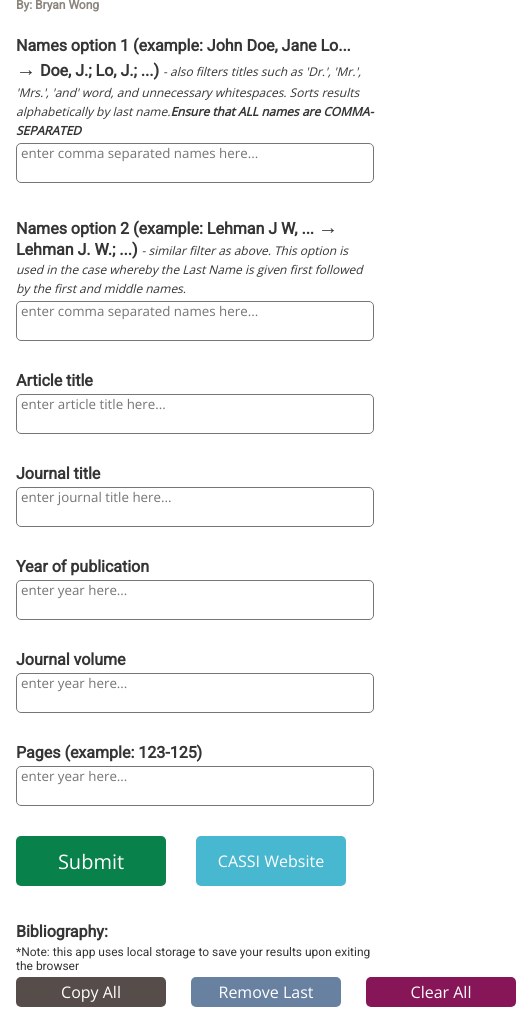
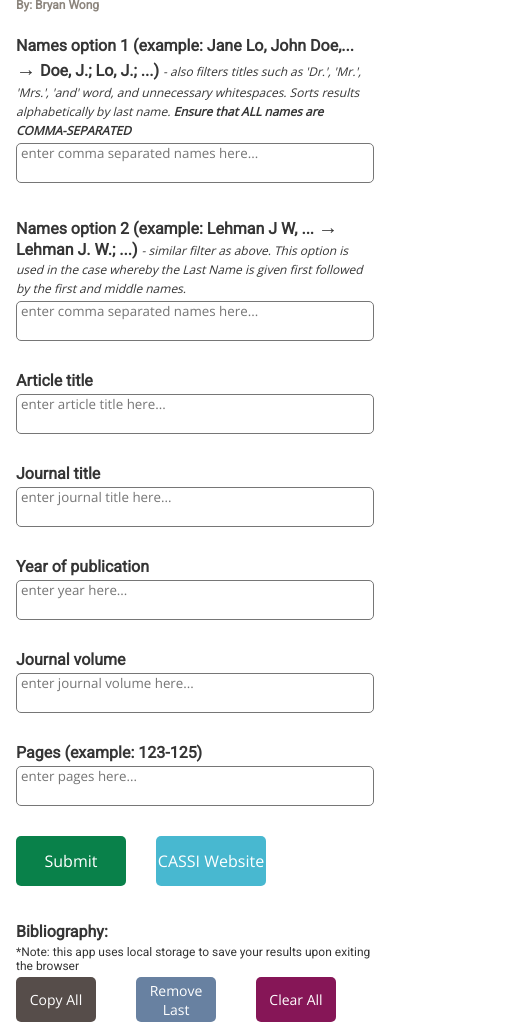
Before and after one commit to BryanWZC/acs-citation-tool, a website: page views/index.html in a window 390 px wide. Shown: the part 94-1118 px from the top of the page, 516 px wide, since content can reach past the window. Drawn offline with nearby package versions, Linux system fonts and the light colour scheme; files that its build step writes are made by us from their sources.

Commit message:
updated mobile and tablet views

```diff
--- a/public/index.css
+++ b/public/index.css
@@ -149,6 +149,7 @@ span.span-year {
     font-weight: bold;
 }
 
+/*** For Tablet Views ***/
 @media only screen and (max-width: 800px) {
     body {
         flex-direction: column;
@@ -163,3 +164,22 @@ span.span-year {
         padding-top: 0;
     }
 }
+
+/*** For Mobile Views ***/
+@media only screen and (max-width: 500px) {
+    #button-container {
+        width: 250px;
+    }
+    .btn.submit, .btn.cassi {
+        width: 110px;
+        font-size: 16px;
+    }
+    #copy-clear-container {
+        width: 320px;
+    }
+    .btn.copy, .btn.clear, .btn.remove {
+        width: 80px;
+        height: 45px;
+        font-size: 14px;
+    }
+}
--- a/views/index.html
+++ b/views/index.html
@@ -12,7 +12,7 @@
     <div id='left-container'>
         <h1>ACS Citation Tool (online articles only)</h1>
         <p id='self'>By: Bryan Wong</p>
-        <p>Names option 1 (example: John Doe, Jane Lo... <span class='arrow'>&#8594;</span> Doe, J.; Lo, J.; ...) <span class='desc'>- also filters titles such as 'Dr.', 'Mr.', 'Mrs.', 'and' word, and unnecessary whitespaces. Sorts results alphabetically by last name.<b>Ensure that ALL names are COMMA-SEPARATED</b></span></p>
+        <p>Names option 1 (example: Jane Lo, John Doe,... <span class='arrow'>&#8594;</span> Doe, J.; Lo, J.; ...) <span class='desc'>- also filters titles such as 'Dr.', 'Mr.', 'Mrs.', 'and' word, and unnecessary whitespaces. Sorts results alphabetically by last name. <b>Ensure that ALL names are COMMA-SEPARATED</b></span></p>
         <textarea id='names-input' autocomplete='off' placeholder='enter comma separated names here...'></textarea>
         <p>Names option 2 (example: Lehman J W, ... <span class='arrow'>&#8594;</span> Lehman J. W.; ...) <span class='desc'>- similar filter as above. This option is used in the case whereby the Last Name is given first followed by the first and middle names.</span></p>
         <textarea id='names-input-2' autocomplete='off' placeholder='enter comma separated names here...'></textarea>
@@ -23,9 +23,9 @@
         <p>Year of publication</p>
         <textarea id='year' autocomplete='off' placeholder='enter year here...'></textarea>
         <p>Journal volume</p>
-        <textarea id='journal-volume' autocomplete='off' placeholder='enter year here...'></textarea>
+        <textarea id='journal-volume' autocomplete='off' placeholder='enter journal volume here...'></textarea>
         <p>Pages (example: 123-125)</p>
-        <textarea id='pages' autocomplete='off' placeholder='enter year here...'></textarea>
+        <textarea id='pages' autocomplete='off' placeholder='enter pages here...'></textarea>
         <div id='button-container'>
             <button class='btn submit'>Submit</button>
             <button class='btn cassi'>CASSI Website</button>
```
